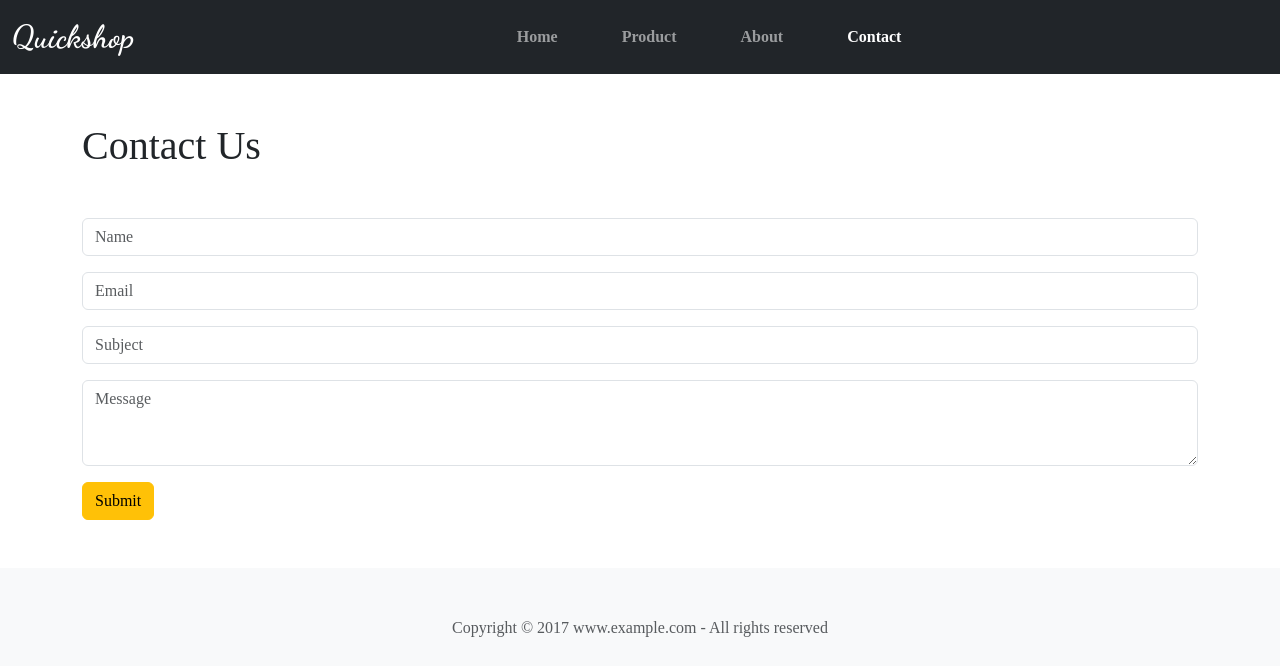
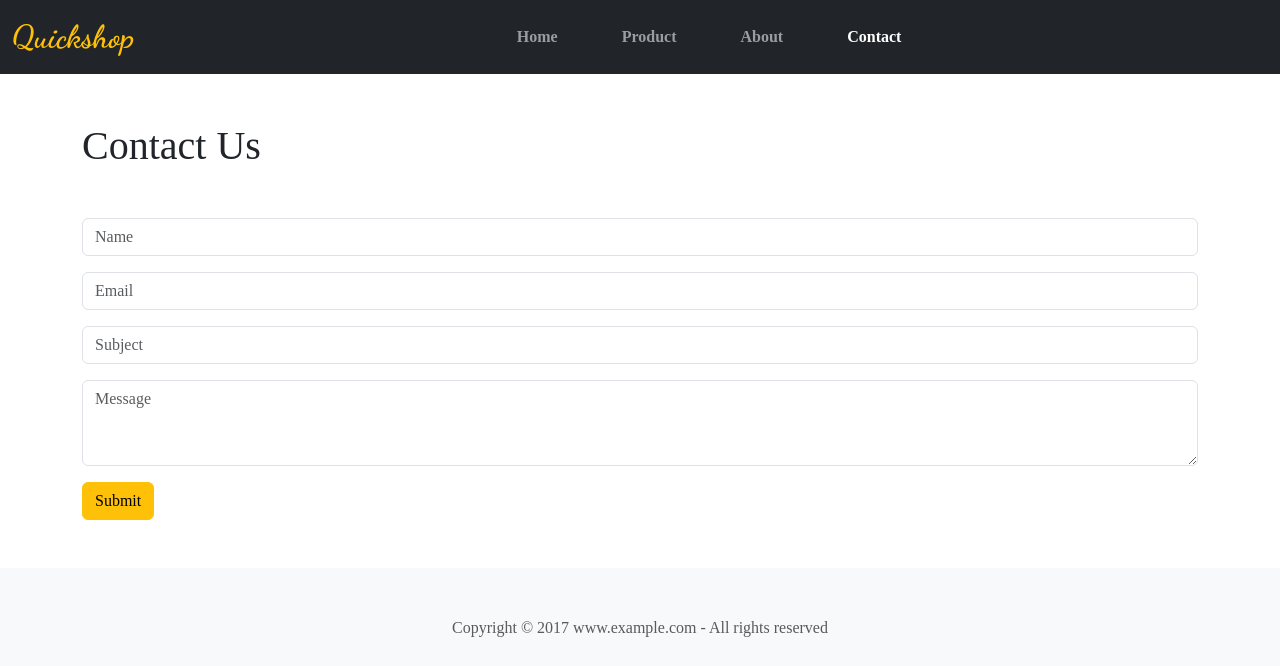
Before and after one commit to AryanKhan10/E-Commerce-, a plain HTML site: page contact.html in a window 1280 px wide. In both pictures the pointer is over the link "Quickshop". Shown: the top 666 px of the page. Drawn offline with nearby package versions, Linux system fonts and the light colour scheme.

Commit message:
Update contact.html

```diff
--- a/contact.html
+++ b/contact.html
@@ -24,6 +24,10 @@
             font-family: 'Dancing Script', cursive;
             font-size: 2rem;
             color: #ffc107;
+        }
+    .logo:hover{
+            color: #ffc107;
+
         }
   </style>
 </head>
```
